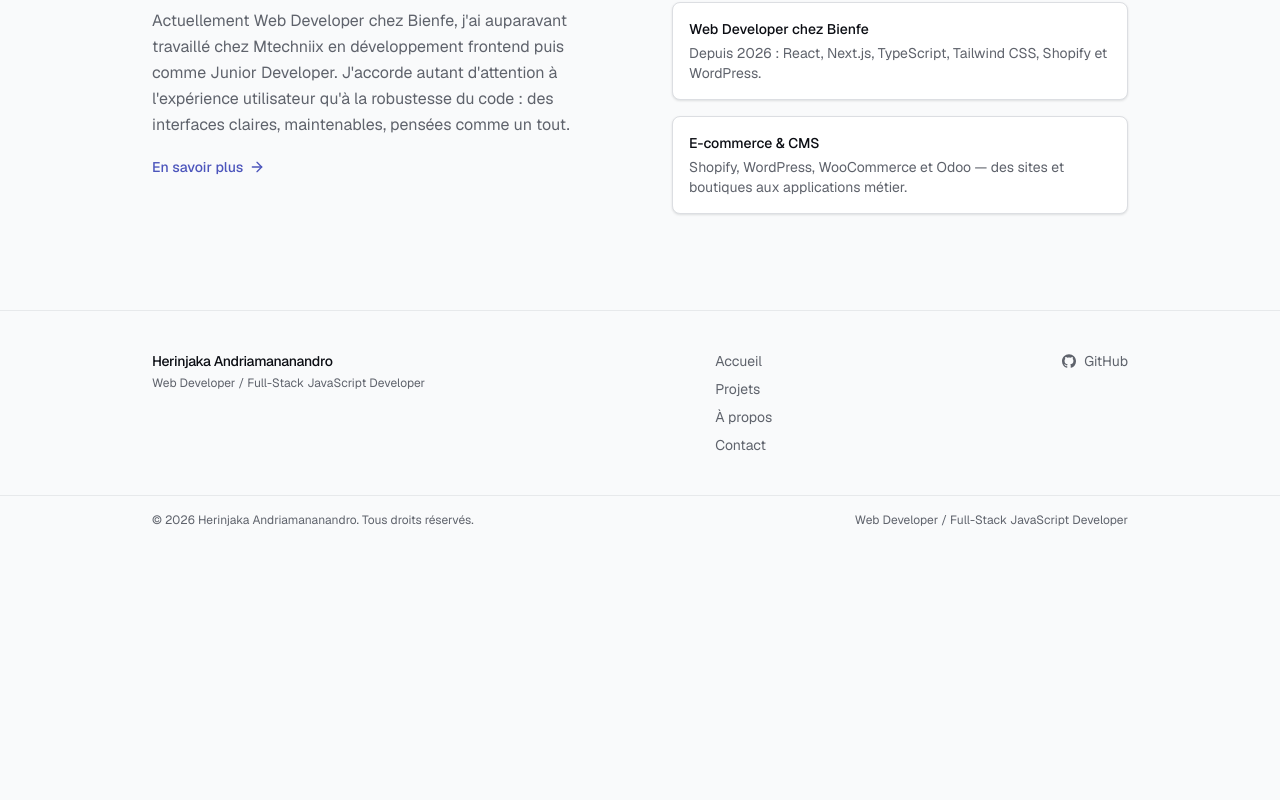
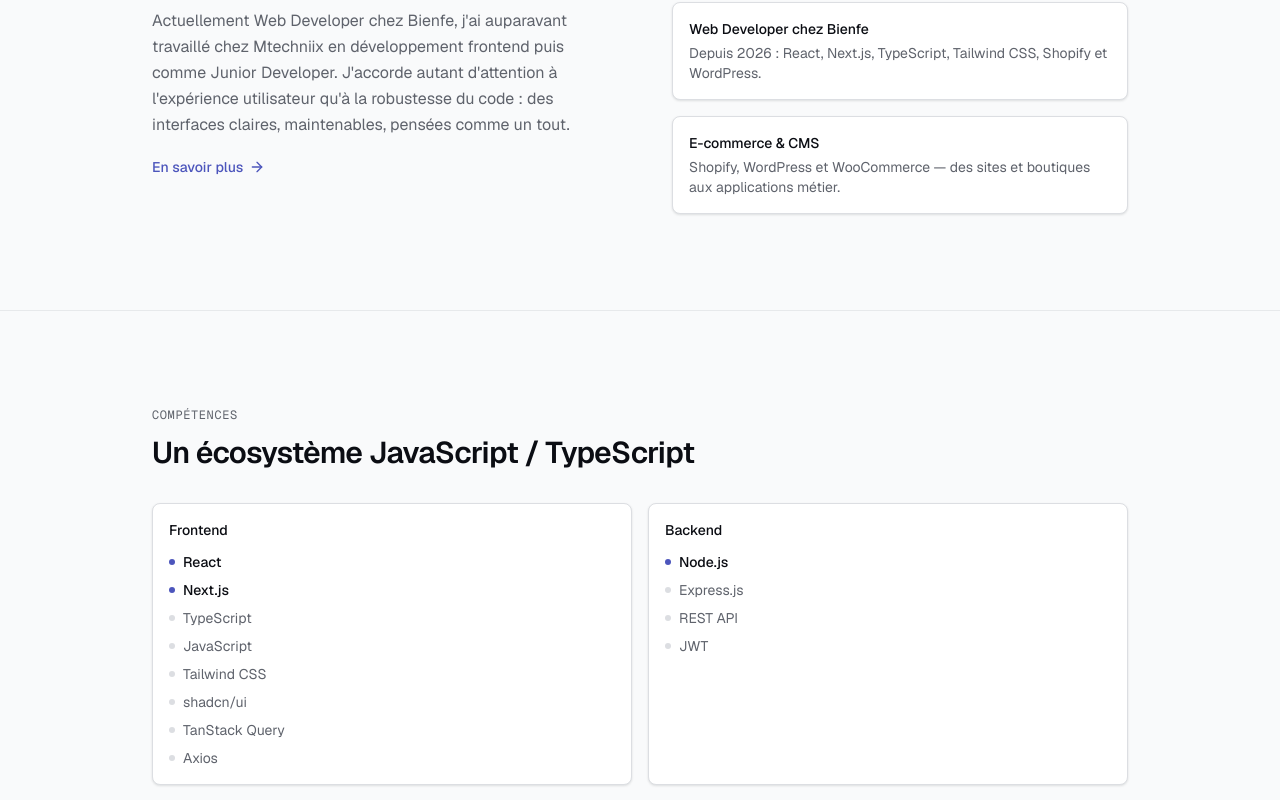
Before and after one commit to Persi02/portfolio-persi, a Next.js app: page / in a window 1280 px wide. Shown: the part 977-1777 px from the top of the page. Before the commit the page ends 1521 px from the top, so only its background shows below. Built offline with nearby package versions, Linux system fonts and the light colour scheme.

Commit message:
Ajout de la section Skills (phase 7) et retrait d'Odoo des listes

```diff
--- a/ai/TASKS.md
+++ b/ai/TASKS.md
@@ -7,8 +7,8 @@
 
 ## État d'avancement
 
-- **Phase actuelle :** 6 — About (terminée, en attente de validation pour la Phase 7 — Skills)
-- **Prochaine phase :** 7 — Skills
+- **Phase actuelle :** 7 — Skills (terminée, en attente de validation pour la Phase 8 — Projects)
+- **Prochaine phase :** 8 — Projects
 
 ---
 
@@ -94,10 +94,10 @@
 
 ## Phase 7 — Skills
 
-- [ ] Créer `src/data/skills.ts` (5 catégories du spec)
-- [ ] Créer la section Skills
-- [ ] Mettre React / Next.js / Node.js en priorité visuelle
-- [ ] Vérifier l'absence de sections vides
+- [x] Vérifier `src/data/skills.ts` (5 catégories du spec §21, `priority: true` sur React / Next.js / Node.js) — déjà complet, inchangé
+- [x] Créer la section Skills — `src/components/sections/skills.tsx` (server component, cartes par catégorie, layout varié `lg:grid-cols-6` : Frontend/Backend larges, Database/Tools/CMS fines)
+- [x] Mettre React / Next.js / Node.js en priorité visuelle (tri stable priorités en tête, pastille primaire + `text-foreground font-medium`, les autres en muted)
+- [x] Vérifier l'absence de sections vides (filtre `skills.length > 0`, section masquée si aucune catégorie)
 
 ---
 
--- a/src/app/page.tsx
+++ b/src/app/page.tsx
@@ -1,11 +1,13 @@
 import { About } from "@/components/sections/about";
 import { Hero } from "@/components/sections/hero";
+import { Skills } from "@/components/sections/skills";
 
 export default function HomePage() {
   return (
     <main className="flex flex-1 flex-col">
       <Hero />
       <About />
+      <Skills />
     </main>
   );
 }
--- a/src/components/sections/about.tsx
+++ b/src/components/sections/about.tsx
@@ -21,7 +21,7 @@ const highlights = [
   {
     title: "E-commerce & CMS",
     description:
-      "Shopify, WordPress, WooCommerce et Odoo — des sites et boutiques aux applications métier.",
+      "Shopify, WordPress et WooCommerce — des sites et boutiques aux applications métier.",
   },
 ];
 
--- /dev/null
+++ b/src/components/sections/skills.tsx
@@ -0,0 +1,91 @@
+import { FadeIn } from "@/components/animations/fade-in";
+import {
+  StaggerContainer,
+  StaggerItem,
+} from "@/components/animations/stagger";
+import { skillCategories } from "@/data/skills";
+import { cn } from "@/lib/utils";
+import type { SkillCategory, SkillCategoryGroup } from "@/types";
+
+const layout: Record<SkillCategory, string> = {
+  frontend: "sm:col-span-2 lg:col-span-3",
+  backend: "lg:col-span-3",
+  database: "lg:col-span-2",
+  tools: "lg:col-span-2",
+  cms: "lg:col-span-2",
+};
+
+function SkillCard({
+  group,
+  className,
+}: {
+  group: SkillCategoryGroup;
+  className?: string;
+}) {
+  const skills = [
+    ...group.skills.filter((skill) => skill.priority),
+    ...group.skills.filter((skill) => !skill.priority),
+  ];
+
+  return (
+    <div
+      className={cn(
+        "flex h-full flex-col rounded-lg border border-border bg-card p-4 shadow-card",
+        className
+      )}
+    >
+      <h3 className="text-sm font-medium">{group.label}</h3>
+      <ul className="mt-3 space-y-2">
+        {skills.map((skill) => (
+          <li key={skill.name} className="flex items-center gap-2 text-sm">
+            <span
+              aria-hidden="true"
+              className={cn(
+                "size-1.5 shrink-0 rounded-full",
+                skill.priority ? "bg-primary" : "bg-border"
+              )}
+            />
+            {skill.priority ? (
+              <span className="font-medium text-foreground">{skill.name}</span>
+            ) : (
+              <span className="text-muted-foreground">{skill.name}</span>
+            )}
+          </li>
+        ))}
+      </ul>
+    </div>
+  );
+}
+
+export function Skills() {
+  const categories = skillCategories.filter(
+    (group) => group.skills.length > 0
+  );
+
+  if (categories.length === 0) {
+    return null;
+  }
+
+  return (
+    <section className="border-t border-border/60">
+      <div className="mx-auto w-full max-w-5xl px-4 py-16 sm:px-6 lg:py-24">
+        <FadeIn>
+          <p className="font-mono text-xs uppercase tracking-wider text-muted-foreground">
+            Compétences
+          </p>
+          <h2 className="mt-3 text-2xl font-semibold tracking-tight text-balance sm:text-3xl">
+            Un écosystème JavaScript / TypeScript
+          </h2>
+        </FadeIn>
+
+        <StaggerContainer className="mt-8 grid gap-4 sm:grid-cols-2 lg:grid-cols-6">
+          {categories.map((group) => (
+            <StaggerItem key={group.category} className={layout[group.category]}>
+              <SkillCard group={group} />
+            </StaggerItem>
+          ))}
+        </StaggerContainer>
+      </div>
+    </section>
+  );
+}
--- a/src/data/experience.ts
+++ b/src/data/experience.ts
@@ -33,8 +33,6 @@ export const experiences: ExperienceEntry[] = [
     role: "Junior Developer",
     period: "Mai 2024 — Juillet 2024",
     type: "work",
-    description: "Expérience notamment autour d'Odoo.",
-    technologies: ["Odoo"],
   },
   {
     id: "universite-ankatso",
--- a/src/data/skills.ts
+++ b/src/data/skills.ts
@@ -56,7 +56,6 @@ export const skillCategories: SkillCategoryGroup[] = [
       { name: "Shopify" },
       { name: "WordPress" },
       { name: "WooCommerce" },
-      { name: "Odoo" },
     ],
   },
 ];
```
